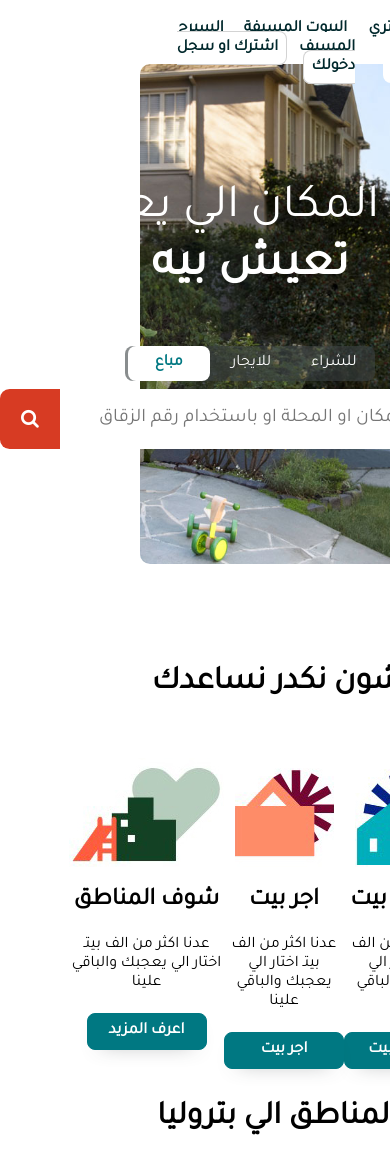
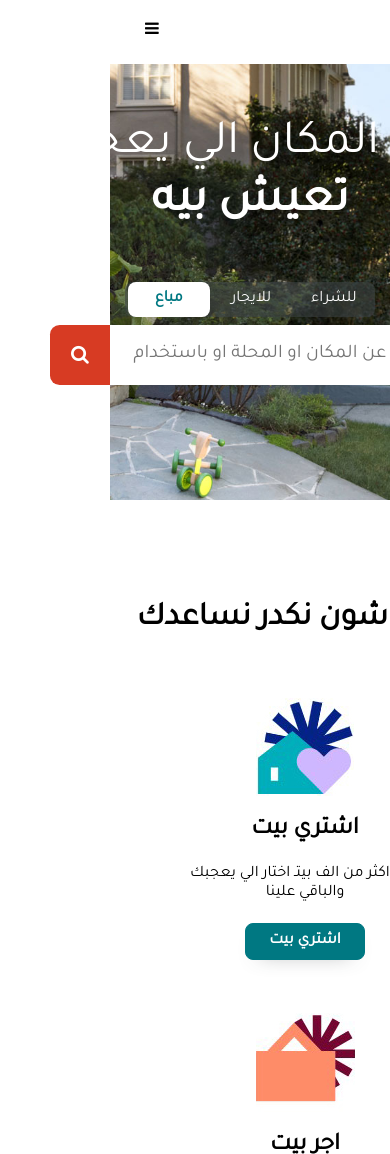
Before and after one commit to Wolverine964/trulia-arabic, a plain HTML site: page index.html in a window 390 px wide. Shown: the top 1154 px of the page. Drawn offline with Linux system fonts and the light colour scheme.

Commit message:
added responsive

```diff
--- a/css/style.css
+++ b/css/style.css
@@ -45,9 +45,17 @@ header {
 
 nav {
     flex-grow: 1;
+    margin: 0 15px;
+}
+
+nav .nav-wrapper {
     display: flex;
     justify-content: space-between;
-    margin: 0 15px;
+}
+
+nav .hamburger {
+    display: none;
+    text-align: end;
 }
 
 .btn {
@@ -230,12 +238,15 @@ p.secondary-heading-paragraph {
     flex-flow: row nowrap;
     justify-content: space-evenly;
     width: 80%;
+    margin: 0 auto;
     align-items: baseline;
     align-content: space-around;
 }
 
 .service-card {
     height: 250px;
+    margin: 20px;
+    min-width: 33%;
 }
 
 .service-card * {
@@ -341,3 +352,51 @@ p.secondary-heading-paragraph {
 .image-card:hover, .image-card:focus {
     background-size: 110% 110%;
 }
+
+@media only screen and (max-width: 1024px) {
+    .carosel {
+        justify-content: start;
+    }
+}
+
+@media only screen and (max-width: 920px) {
+    #left-nav {
+        display: none;
+    }
+
+    nav .nav-wrapper {
+        justify-content: flex-end;
+    }
+}
+
+@media only screen and (max-width: 768px) {
+    #services {
+        flex-flow: column nowrap;
+        align-items: center;
+        justify-content: space-between;
+        height: 920px;
+    }
+
+
+    nav .nav-wrapper {
+        display: none;
+    }
+    nav .hamburger {
+        display: block;
+    }
+
+    body {
+        margin: 0;
+    }
+
+    #search-section {
+        border-radius: 0;
+    }
+}
+
+@media only screen and (max-width: 600px) {
+    #search-box form {
+        width: 80%;
+        margin: auto;
+    }
+}
--- a/index.html
+++ b/index.html
@@ -22,6 +22,7 @@
             </svg>
         </div>
         <nav>
+            <div class="nav-wrapper">
                 <div id="left-nav">
                     <a class="btn btn-colorless" href="#">اشتري</a>
                     <a class="btn btn-colorless" href="#">اجر</a>
@@ -32,6 +33,8 @@
                     <a class="btn btn-colorless" href="#">السيرج المسيف</a>
                     <a class="btn btn-bordered" href="#">اشترك او سجل دخولك</a>
                 </div>
+            </div>
+            <div class="hamburger"><i class="fa fa-bars" aria-hidden="true"></i> </div>
         </nav>
     </header>
     <main>
```
Lines whose indentation alone changed are shown as unchanged.
